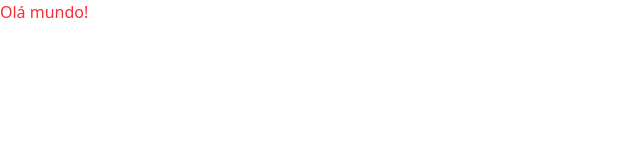
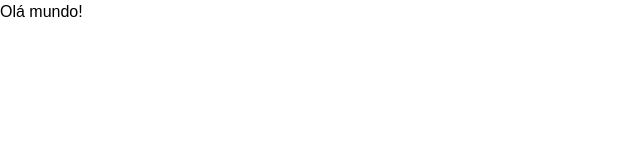
Before and after one commit to RaFaSMK/ToDo_List, a React (Vite) app: page / in a window 1280 px wide. Shown: the top 160 px of the page, without its empty margins (0-640 px from the left). Built offline with nearby package versions, Linux system fonts and the light colour scheme.

Commit message:
styles: configura o @theme do tailwindcss

```diff
--- a/src/App.tsx
+++ b/src/App.tsx
@@ -1,7 +1,7 @@
 export default function App() {
 
   return (
-    <div className="text-red-500">
+    <div className="text-">
       Olá mundo!
     </div>
   )
--- a/src/index.css
+++ b/src/index.css
@@ -1 +1,19 @@
 @import 'tailwindcss';
+
+@theme {
+  --color-*: initial;
+  --color-white: #FFFFFF;
+  --color-gray-100: #F7F3F6;
+  --color-gray-200: #F4E6F0;
+  --color-gray-300: #7A6E76;
+  --color-gray-400: #332E32;
+  --color-green-light: #CDDFCC;
+  --color-green-base: #52A350;
+  --color-green-dark: #2F5C2D;
+  --color-pink-base: #C257A4;
+  --color-pink-dark: #884074;
+
+  --font-sans: "Carico", sans-serif;
+
+  --shadow-sm: 0px 4px 8px 0px rgba(54, 23, 45, 0.05);
+}
```
